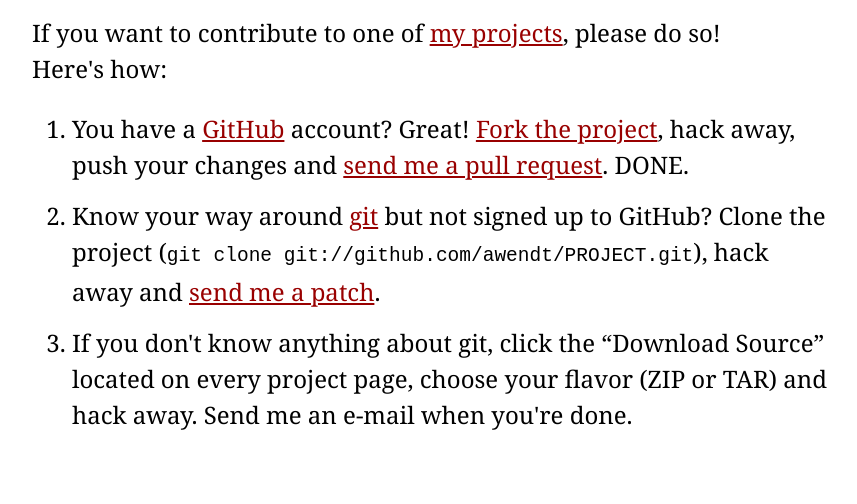
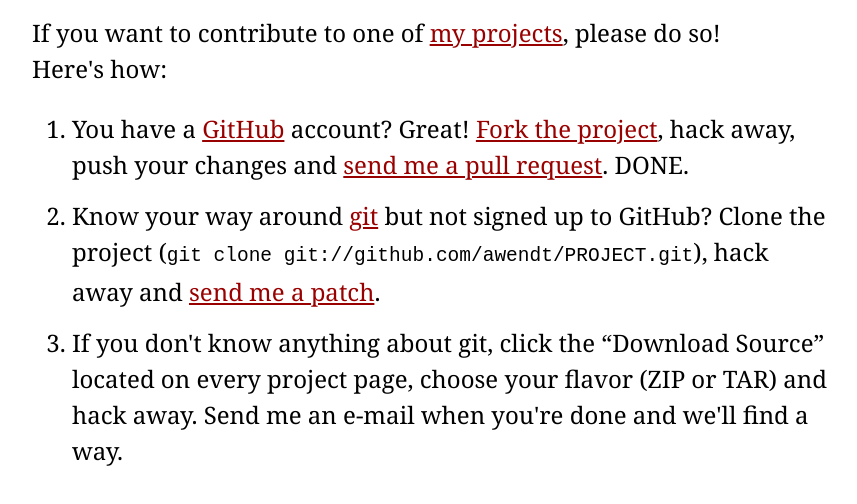
Before and after one commit to awendt/awendt.github.com, a plain HTML site: page index.html in a window 1280 px wide. Shown: the part 190-694 px from the top of the page, without its empty margins (208-1065 px from the left). Drawn offline with Linux system fonts and the light colour scheme.

Commit message:
Some more info for users w/o knowledge of git

```diff
--- a/index.html
+++ b/index.html
@@ -34,7 +34,7 @@
     <ol>
       <li>You have a <a href="http://github.com/">GitHub</a> account? Great! <a href="http://help.github.com/forking/">Fork the project</a>, hack away, push your changes and <a href="http://help.github.com/forking/#pushing_your_changes">send me a pull request</a>. DONE.
       <li>Know your way around <a href="http://git-scm.com/">git</a> but not signed up to GitHub? Clone the project (<code>git clone git://github.com/awendt/PROJECT.git</code>), hack away and <a href="http://www.kernel.org/pub/software/scm/git/docs/git-format-patch.html">send me a patch</a>.</li>
-      <li>If you don't know anything about git, click the <q lang="en">Download Source</q> located on every project page, choose your flavor (ZIP or TAR) and hack away. Send me an e-mail when you're done.</li>
+      <li>If you don't know anything about git, click the <q lang="en">Download Source</q> located on every project page, choose your flavor (ZIP or TAR) and hack away. Send me an e-mail when you're done and we'll find a way.</li>
     </ol>
   </body>
 </html>
```
